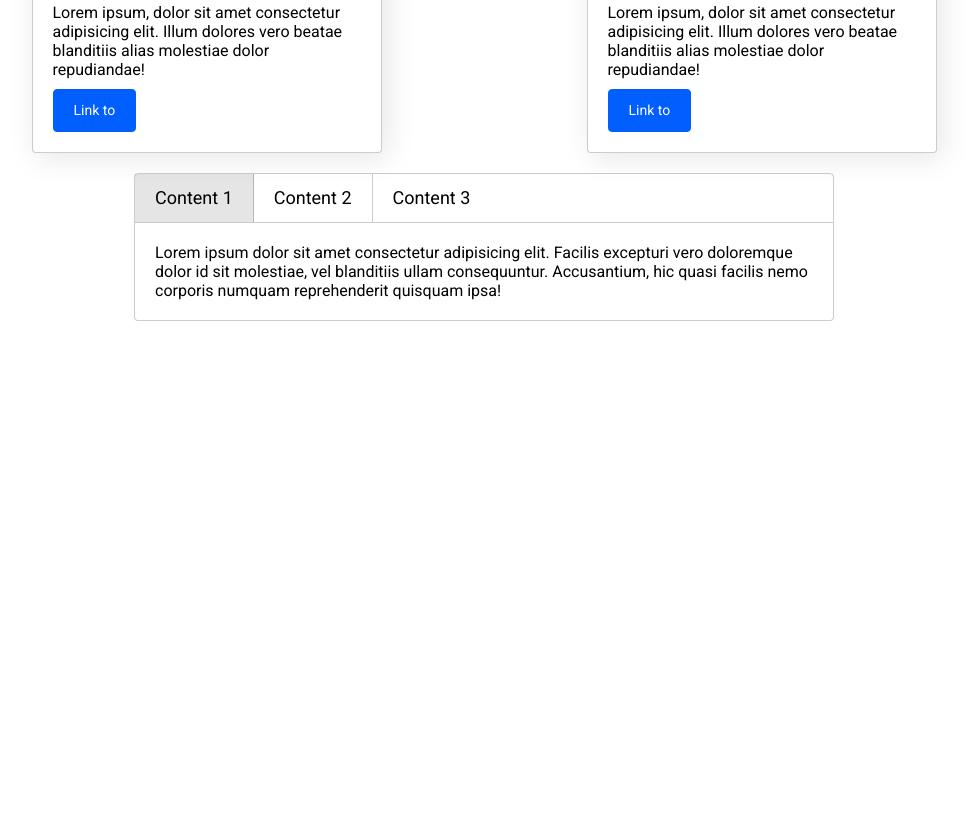
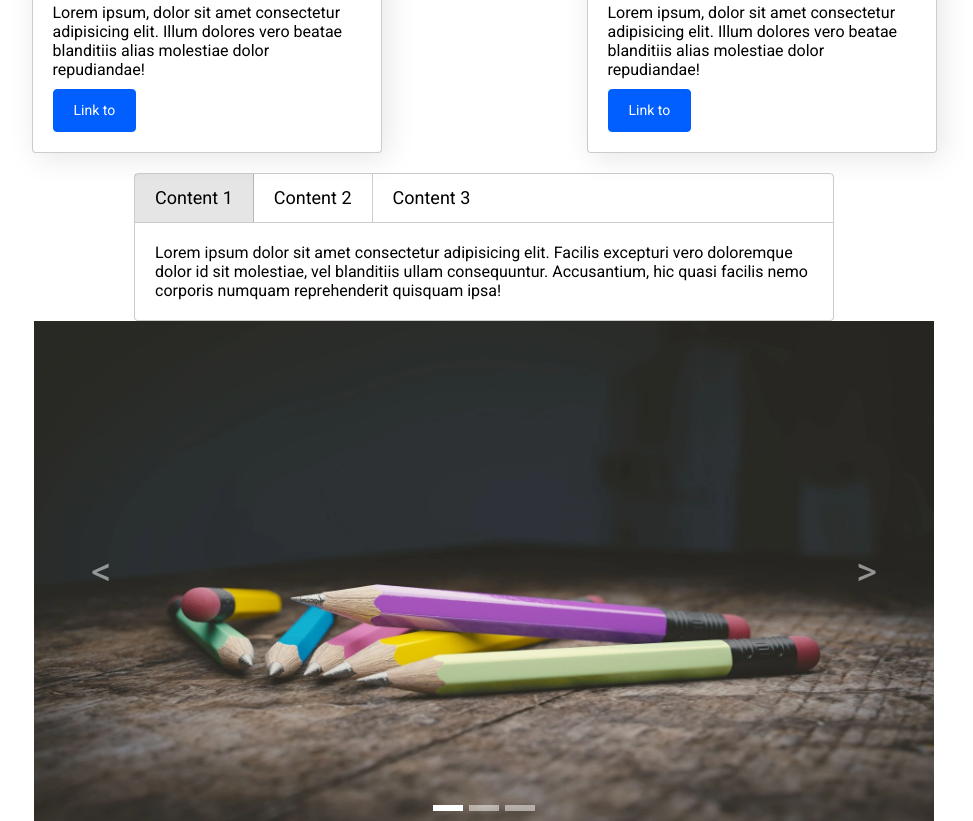
Before and after one commit to VVasilevich/ui-library, a website with bundled scripts: page src/index.html in a window 1280 px wide. Shown: the part 400-1221 px from the top of the page, without its empty margins (156-1129 px from the left). Before the commit the page ends 800 px from the top, so only its background shows below. Built offline with nearby package versions, Linux system fonts and the light colour scheme; files whose address does not match are found by name.

Commit message:
Add carousel component

```diff
--- a/src/index.html
+++ b/src/index.html
@@ -119,6 +119,35 @@
         </div>
     </div>
 
+    <!-- Carousel -->
+
+    <div class="carousel">
+        <ol class="carousel-indicators">
+            <li class="active" data-slide-to="0"></li>
+            <li data-slide-to="1"></li>
+            <li data-slide-to="2"></li>
+        </ol>
+        <div class="carousel-inner">
+            <div class="carousel-slides">
+                <div class="carousel-item">
+                    <img src="./img/slide-1.webp" alt="photo">
+                </div>
+                <div class="carousel-item">
+                    <img src="./img/slide-2.webp" alt="photo">
+                </div>
+                <div class="carousel-item">
+                    <img src="./img/slide-3.webp" alt="photo">
+                </div>
+            </div>
+        </div>
+        <a href="#" class="carousel-prev" data-slide="prev">
+            <span class="carousel-prev-icon">&lt;</span>
+        </a>
+        <a href="#" class="carousel-next" data-slide="next">
+            <span class="carousel-next-icon">&gt;</span>
+        </a>
+    </div>
+
     <script src='script.js'></script>
 </body>
 </html>
--- /dev/null
+++ b/src/js/lib/components/carousel.js
@@ -0,0 +1,40 @@
+import $ from '../core';
+
+$.prototype.carousel = function() {
+  for (let i = 0; i < this.length; i++) {
+    const width = window.getComputedStyle(this[i].querySelector('.carousel-inner')).width;
+    const slides = this[i].querySelectorAll('.carousel-item');
+    const slidesField = this[i].querySelector('.carousel-slides');
+
+    slidesField.style.width = 100 * slides.length + '%';
+    slides.forEach(slide => {
+      slide.style.width = width;
+    });
+
+    let offset = 0;
+
+    $(this[i].querySelector('[data-slide="next"]')).click((e) => {
+      e.preventDefault();
+      if (offset == (+width.replace(/\D/g, '') * (slides.length - 1))) {
+        offset = 0;
+      } else {
+        offset += +width.replace(/\D/g, '');
+      }
+
+      slidesField.style.transform = `translateX(-${offset}px)`;
+    });
+
+    $(this[i].querySelector('[data-slide="prev"]')).click((e) => {
+      e.preventDefault();
+      if (offset == 0) {
+        offset = +width.replace(/\D/g, '') * (slides.length - 1)
+      } else {
+        offset -= +width.replace(/\D/g, '');
+      }
+
+      slidesField.style.transform = `translateX(-${offset}px)`;
+    });
+  }
+};
+
+$('.carousel').carousel();
--- a/src/js/lib/lib.js
+++ b/src/js/lib/lib.js
@@ -9,6 +9,7 @@ import './modules/effects';
 import './components/dropdown';
 import './components/modal';
 import './components/tab';
+import './components/carousel';
 
 import './services/requests';
 
--- /dev/null
+++ b/src/sass/components/carousel.scss
@@ -0,0 +1,80 @@
+.carousel {
+  display: block;
+  margin: 0 auto;
+  width: 900px;
+  position: relative;
+  &-indicators {
+    position: absolute;
+    right: 0;
+    bottom: 0;
+    left: 0;
+    z-index: 15;
+    display: flex;
+    justify-content: center;
+    margin-right: 15%;
+    margin-left: 15%;
+    list-style: none;
+    li {
+      box-sizing: content-box;
+      flex: 0 1 auto;
+      width: 30px;
+      height: 6px;
+      margin-right: 3px;
+      margin-left: 3px;
+      cursor: pointer;
+      background-color: #fff;
+      background-clip: padding-box;
+      border-top: 10px solid transparent;
+      border-bottom: 10px solid transparent;
+      opacity: .5;
+      transition: opacity .6s ease;
+    }
+    .active {
+      opacity: 1;
+    }
+  }
+  &-inner {
+    width: 100%;
+    height: 500px;
+    position: relative;
+    overflow: hidden;
+  }
+  &-slides {
+    height: 100%;
+    display: flex;
+  }
+  &-item {
+    height: 100%;
+    img {
+      width: 100%;
+      height: 100%;
+      object-fit: cover;
+    }
+  }
+  &-prev, &-next {
+    position: absolute;
+    top: 0;
+    bottom: 0;
+    z-index: 1;
+    display: flex;
+    justify-content: center;
+    align-items: center;
+    width: 15%;
+    color: #fff;
+    opacity: .5;
+    text-align: center;
+    font-size: 40px;
+    transition: opacity .15s ease;
+    text-decoration: none;
+    &:hover {
+      opacity: .9;
+      background-color: rgba(0,0,0, .2);
+    }
+  }
+  &-prev {
+    left: 0;
+  }
+  &-next {
+    right: 0;
+  }
+}
--- a/src/sass/components/ui.scss
+++ b/src/sass/components/ui.scss
@@ -3,3 +3,4 @@
 @import './card.scss';
 @import './modal.scss';
 @import './tab.scss';
+@import './carousel.scss';
```
Also changed, not shown: dist/img/slide-1.webp (added), dist/img/slide-2.webp (added), dist/img/slide-3.webp (added), dist/index.html, dist/script.js, dist/style.css, src/img/slide-1.webp (added), src/img/slide-2.webp (added), src/img/slide-3.webp (added), 1 other file.
